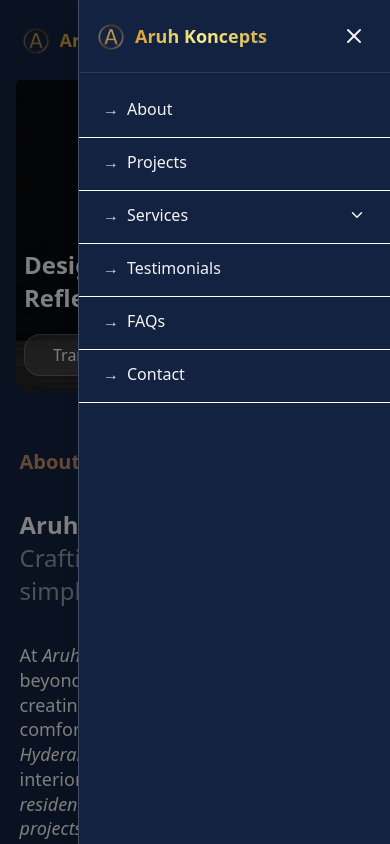
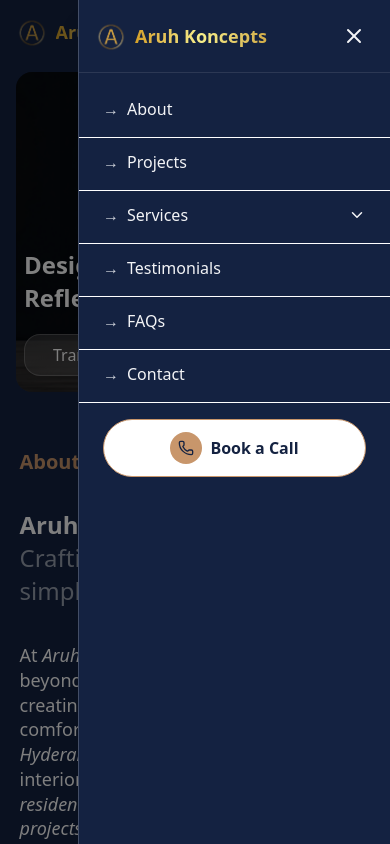
Before and after one commit to aruhkoncepts25/AruhKoncepts, a React (Vite) app in the folder Client/: page / in a window 390 px wide. Both pictures are taken after a click on the button 350 px from the left and 40 px from the top of the page. Shown: the top 844 px of the page. Built offline with nearby package versions, Linux system fonts and the light colour scheme; no server answers.

Commit message:
Book on call button fixing

```diff
--- a/Client/src/Components/Navbar.jsx
+++ b/Client/src/Components/Navbar.jsx
@@ -2,7 +2,7 @@ import { useState, useEffect } from "react";
 import { Link, useLocation } from "react-router-dom";
 import { HashLink } from "react-router-hash-link";
 import logo from "../assets/logo.png";
-import { ChevronDown, Phone, Menu, X, ArrowRight } from "lucide-react";
+import { ChevronDown, Phone, Menu, X } from "lucide-react";
 import PopupForm from "../Components/PopupForm";
 
 const Navbar = () => {
@@ -76,8 +76,8 @@ const [mobileDropdownOpen, setMobileDropdownOpen] = useState(false); // mobile s
         }}
       >
         <div className="w-[92%] mx-auto flex items-center justify-between">
-          {/* Logo */}
-          <div className="flex-1 flex justify-start">
+          {/* Logo - Hidden on mobile, shown on desktop */}
+          <div className="hidden lg:flex flex-1 justify-start">
             <Link to="/headNav" className="inline-block">
               <h1 className="text-xl font-bold flex items-center gap-2 cursor-pointer">
                 <img src={logo} alt="Logo" className="h-8" />
@@ -160,9 +160,9 @@ const [mobileDropdownOpen, setMobileDropdownOpen] = useState(false); // mobile s
             </button>
           </div>
 
-          {/* Mobile Menu Button - Visible only on mobile */}
-{/* Mobile Top Bar */}
-<div className="flex lg:hidden items-center justify-between w-full px-1 py-2">
+          {/* Mobile Top Bar - Visible only on mobile */}
+          <div className="flex lg:hidden items-center justify-between w-full">
+            {/* Mobile Logo */}
             <Link to="/headNav" className="inline-flex items-center gap-2">
               <img src={logo} alt="Logo" className="h-8" />
               <div className="inline-flex">
@@ -180,12 +180,9 @@ const [mobileDropdownOpen, setMobileDropdownOpen] = useState(false); // mobile s
               {mobileMenuOpen ? <X size={24} /> : <Menu size={24} />}
             </button>
           </div>
-
-
         </div>
 
         {/* Mobile Menu Overlay */}
-
         {mobileMenuOpen && (
           <>
             {/* Backdrop */}
@@ -221,6 +218,7 @@ const [mobileDropdownOpen, setMobileDropdownOpen] = useState(false); // mobile s
                 <Link
                   to="/about"
                   className={`flex items-center gap-2 ${isActive("/about") ? "text-[#C8966B]" : "text-gray-100"}`}
+                  onClick={() => setMobileMenuOpen(false)}
                 >
                   <span className="text-gray-300">→</span>
                   <span>About</span>
@@ -231,6 +229,7 @@ const [mobileDropdownOpen, setMobileDropdownOpen] = useState(false); // mobile s
                 <Link
                   to="/mainproject"
                   className={`flex items-center gap-2 ${isActive("/mainproject") ? "text-[#C8966B]" : "text-gray-100"}`}
+                  onClick={() => setMobileMenuOpen(false)}
                 >
                   <span className="text-gray-300">→</span>
                   <span>Projects</span>
@@ -311,6 +310,7 @@ const [mobileDropdownOpen, setMobileDropdownOpen] = useState(false); // mobile s
                   smooth
                   to="/#testimonials"
                   className={`flex items-center gap-2 ${isActiveHash("#testimonials") ? "text-[#C8966B]" : "text-gray-100"}`}
+                  onClick={() => setMobileMenuOpen(false)}
                 >
                   <span className="text-gray-300">→</span>
                   <span>Testimonials</span>
@@ -322,6 +322,7 @@ const [mobileDropdownOpen, setMobileDropdownOpen] = useState(false); // mobile s
                   smooth
                   to="/#faq"
                   className={`flex items-center gap-2 ${isActiveHash("#faq") ? "text-[#C8966B]" : "text-gray-100"}`}
+                  onClick={() => setMobileMenuOpen(false)}
                 >
                   <span className="text-gray-300">→</span>
                   <span>FAQs</span>
@@ -333,18 +334,34 @@ const [mobileDropdownOpen, setMobileDropdownOpen] = useState(false); // mobile s
                   smooth
                   to="/#contact"
                   className={`flex items-center gap-2 ${isActiveHash("#contact") ? "text-[#C8966B]" : "text-gray-100"}`}
+                  onClick={() => setMobileMenuOpen(false)}
                 >
                   <span className="text-gray-300">→</span>
                   <span>Contact</span>
                 </HashLink>
                 <div className="h-[1px] bg-white my-3 -mx-6 w-screen"></div>
+
+                {/* Mobile Book a Call Button */}
+                <button
+                  onClick={() => {
+                    setShowPopup(true);
+                    setMobileMenuOpen(false);
+                  }}
+                  className="w-full mt-4 py-3 px-4 border border-[#C9966B] rounded-full flex items-center justify-center gap-2 bg-white"
+                >
+                  <div className="bg-[#C8966B] rounded-full p-2 flex items-center justify-center">
+                    <Phone className="w-4 h-4 text-[#142241]" />
+                  </div>
+                  <span className="text-[#142241] font-semibold">Book a Call</span>
+                </button>
               </div>
             </div>
           </>
         )}
-
       </nav>
 
+      {/* PopupForm */}
+      <PopupForm showForm={showPopup} onClose={() => setShowPopup(false)} />
     </>
   );
 };
```
Lines whose indentation alone changed are shown as unchanged.
